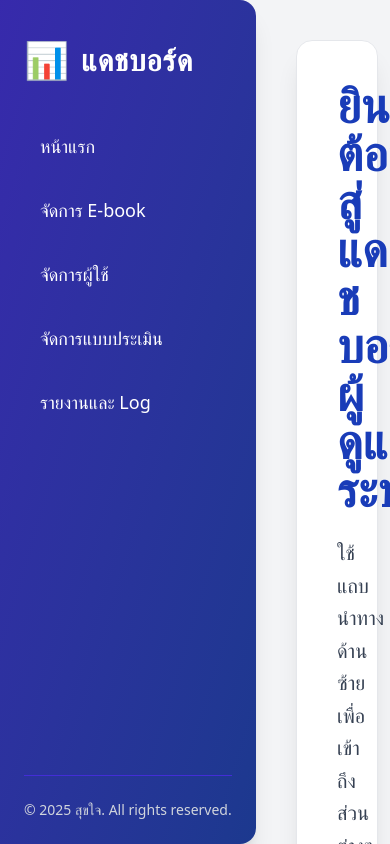
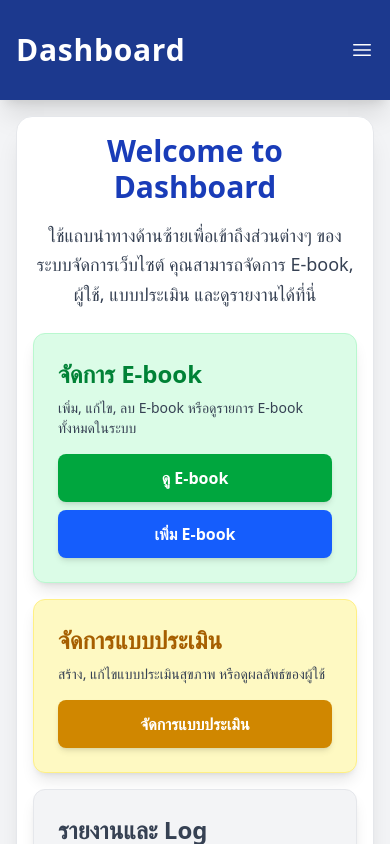
Before and after one commit to PATIPANPSS/mental-health-app, a React (Vite) app: page /dashboard in a window 390 px wide. Built offline with nearby package versions, Linux system fonts and the light colour scheme.

Commit message:
Responsive Dashboard page and Main app

```diff
--- a/src/pages/Dashboard.jsx
+++ b/src/pages/Dashboard.jsx
@@ -1,141 +1,189 @@
-import React from 'react'
-import { Link } from 'react-router-dom'
-
+import React, { useState } from "react";
+import { Link } from "react-router-dom";
 
 const Dashboard = () => {
+  const [isSldebar, setIsSidebar] = useState(false);
   return (
-    <div className="flex h-screen bg-gray-100 font-sans">
+    <div className="flex flex-col md:flex-row h-screen bg-gray-100">
+      {/* Mobile Sidebar Toggle Button */}
+      {/* <div className="bg-blue-400 text-white p-4 flex justify-between items-center md:hidden">
+        <h2 className="text-xl font-bold">Dashboard</h2>
+        <button onClick={() => setIsSidebar(!isSldebar)}>
+          {isSldebar ? (
+
+            <svg
+              xmlns="http://www.w3.org/2000/svg"
+              fill="none"
+              viewBox="0 0 24 24"
+              strokeWidth={1.5}
+              stroke="currentColor"
+              className="size-6"
+            >
+              <path
+                strokeLinecap="round"
+                strokeLinejoin="round"
+                d="M6 18 18 6M6 6l12 12"
+              />
+            </svg>
+          ) : (
+            <svg
+              xmlns="http://www.w3.org/2000/svg"
+              fill="none"
+              viewBox="0 0 24 24"
+              strokeWidth={1.5}
+              stroke="currentColor"
+              className="size-6"
+            >
+              <path
+                strokeLinecap="round"
+                strokeLinejoin="round"
+                d="M3.75 6.75h16.5M3.75 12h16.5m-16.5 5.25h16.5"
+              />
+            </svg>
+          )}
+        </button>
+      </div> */}
+
       {/* Sidebar */}
-      <aside className="w-64 bg-gradient-to-br from-indigo-800 to-blue-900 text-white shadow-xl flex flex-col p-6 rounded-r-2xl">
-        <div className="flex items-center mb-10 mt-4">
-          <span className="text-4xl">📊</span>
-          <h2 className="text-3xl font-bold ml-3 tracking-wide">แดชบอร์ด</h2>
+      <aside className="w-full md:w-64 bg-blue-900 text-white shadow-xl flex flex-col p-4">
+        <div className="flex items-center mb-4 md:mb-10 mt-4 justify-between md:justify-start">
+          <h2 className="text-3xl font-bold md:ml-3 tracking-wide">
+            Dashboard
+          </h2>
+          <button
+            onClick={() => setIsSidebar(!isSldebar)}
+            className="md:hidden transition duration-300 hover:scale-120"
+          >
+            {isSldebar ? (
+              <svg
+                xmlns="http://www.w3.org/2000/svg"
+                fill="none"
+                viewBox="0 0 24 24"
+                strokeWidth={1.5}
+                stroke="currentColor"
+                className="size-6"
+              >
+                <path
+                  strokeLinecap="round"
+                  strokeLinejoin="round"
+                  d="M6 18 18 6M6 6l12 12"
+                />
+              </svg>
+            ) : (
+              <svg
+                xmlns="http://www.w3.org/2000/svg"
+                fill="none"
+                viewBox="0 0 24 24"
+                strokeWidth={1.5}
+                stroke="currentColor"
+                className="size-6"
+              >
+                <path
+                  strokeLinecap="round"
+                  strokeLinejoin="round"
+                  d="M3.75 6.75h16.5M3.75 12h16.5m-16.5 5.25h16.5"
+                />
+              </svg>
+            )}
+          </button>
         </div>
-        <nav className="flex-1">
-          <ul className="space-y-3">
+
+        <nav
+          className={`flex-1 md:flex-col flex flex-wrap md:flex-nowrap justify-center md:justify-start ${
+            isSldebar ? "flex" : "hidden"
+          } md:flex`}
+        >
+          <ul className="space-x-2 md:space-x-0 space-y-2 md:space-y-3">
             <li>
               <Link
-                to="/"
-                className="flex items-center py-3 px-4 rounded-lg text-lg font-medium hover:bg-indigo-700 transition duration-200"
+                to="/ebook"
+                className="flex py-3 md:px-4 px-30 text-lg font-medium hover:bg-blue-950 transition duration-200 hover:scale-105"
               >
-                {/* <HomeIcon className="h-6 w-6 mr-3" /> */}
-                หน้าแรก
-              </Link>
-            </li>
-            <li>
-              <Link
-                to="/info" // ลิงก์ไปยังหน้ารายการ E-book
-                className="flex items-center py-3 px-4 rounded-lg text-lg font-medium hover:bg-indigo-700 transition duration-200"
-              >
-                {/* <BookOpenIcon className="h-6 w-6 mr-3" /> */}
                 จัดการ E-book
               </Link>
             </li>
+
             <li>
-              <button
-                onClick={() => alert('ฟังก์ชันจัดการผู้ใช้ยังไม่พร้อมใช้งาน')}
-                className="flex items-center w-full text-left py-3 px-4 rounded-lg text-lg font-medium hover:bg-indigo-700 transition duration-200"
+              <Link
+                to="/ebook"
+                className="flex py-3 md:px-4 px-30 text-lg font-medium hover:bg-blue-950 transition duration-200 hover:scale-105"
               >
-                {/* <UserGroupIcon className="h-6 w-6 mr-3" /> */}
-                จัดการผู้ใช้
-              </button>
+                จัดการแบบประเมิน
+              </Link>
             </li>
+
             <li>
-              <button
-                onClick={() => alert('ฟังก์ชันจัดการแบบประเมินยังไม่พร้อมใช้งาน')}
-                className="flex items-center w-full text-left py-3 px-4 rounded-lg text-lg font-medium hover:bg-indigo-700 transition duration-200"
+              <Link
+                to="/ebook"
+                className="flex py-3 md:px-4 px-30 text-lg font-medium hover:bg-blue-950 transition duration-200 hover:scale-105"
               >
-                {/* <DocumentTextIcon className="h-6 w-6 mr-3" /> */}
-                จัดการแบบประเมิน
-              </button>
+                รายงานและ Log
+              </Link>
             </li>
-            <li>
-              <button
-                onClick={() => alert('ฟังก์ชันรายงานยังไม่พร้อมใช้งาน')}
-                className="flex items-center w-full text-left py-3 px-4 rounded-lg text-lg font-medium hover:bg-indigo-700 transition duration-200"
-              >
-                {/* <ChartBarIcon className="h-6 w-6 mr-3" /> */}
-                รายงานและ Log
-              </button>
-            </li>
+
+            <div className="mt-auto pt-6 border-t border-indigo-700 text-gray-300 text-sm">
+              <div className="text-center">
+                <button className="bg-red-500 px-4 py-2 rounded-sm cursor-pointer">
+                  LogOut
+                </button>
+              </div>
+            </div>
           </ul>
         </nav>
-        <div className="mt-auto pt-6 border-t border-indigo-700 text-gray-300 text-sm">
-          <p>&copy; {new Date().getFullYear()} สุขใจ. All rights reserved.</p>
-        </div>
       </aside>
 
       {/* Main Content */}
-      <main className="flex-1 p-10 overflow-auto">
-        <div className="bg-white p-10 rounded-2xl shadow-xl border border-gray-200 min-h-full">
-          <h2 className="text-5xl font-extrabold text-blue-800 mb-6 text-center">
-            ยินดีต้อนรับสู่ แดชบอร์ดผู้ดูแลระบบ
+      <main className="flex-1 p-4 lg:p-10 overflow-auto">
+        <div className="bg-white p-4 lg:p-10 rounded-2xl shadow-xl border border-gray-200 min-h-full">
+          <h2 className="text-3xl lg:text-5xl font-extrabold text-blue-800 mb-4 lg:mb-6 text-center">
+            Welcome to Dashboard
           </h2>
-          <p className="text-xl text-gray-700 mb-10 text-center leading-relaxed max-w-3xl mx-auto">
+          <p className="text-lg lg:text-xl text-gray-700 mb-6 md:mb-10 text-center leading-relaxed max-w-3xl mx-auto">
             ใช้แถบนำทางด้านซ้ายเพื่อเข้าถึงส่วนต่างๆ ของระบบจัดการเว็บไซต์
             คุณสามารถจัดการ E-book, ผู้ใช้, แบบประเมิน และดูรายงานได้ที่นี่
           </p>
 
-          <div className="grid grid-cols-1 md:grid-cols-2 lg:grid-cols-3 gap-8 mt-10">
+          <div className="grid grid-cols-1 lg:grid-cols-2 xl:grid-cols-3 gap-4 md:gap-8 mt-6 md:mt-10">
             {/* การ์ดสำหรับจัดการ E-book */}
-            <div className="bg-gradient-to-br from-green-50 to-green-100 p-8 rounded-xl shadow-lg border border-green-200 hover:shadow-xl transition-all duration-300 transform hover:-translate-y-1 flex flex-col justify-between">
+            <div className="bg-green-100 p-6 lg:p-8 rounded-xl shadow-lg border border-green-200 hover:shadow-xl transition-all duration-300 transform hover:-translate-y-1 flex flex-col justify-between">
               <div>
-                <h3 className="text-3xl font-bold text-green-700 mb-4 flex items-center">
-                  {/* <BookOpenIcon className="h-8 w-8 mr-3" /> */}
+                <h3 className="text-2xl lg:text-3xl font-bold text-green-700 mb-2 md:mb-4 flex items-center">
                   จัดการ E-book
                 </h3>
-                <p className="text-gray-700 mb-6">
+                <p className="text-gray-700 mb-4 lg:mb-6 text-sm lg:text-base">
                   เพิ่ม, แก้ไข, ลบ E-book หรือดูรายการ E-book ทั้งหมดในระบบ
                 </p>
               </div>
-              <div className="flex space-x-4 mt-auto">
+              <div className="flex flex-col lg:flex-row space-y-2 lg:space-y-0 lg:space-x-4  mt-auto">
                 <Link
                   to="/info"
-                  className="bg-green-600 hover:bg-green-700 text-white font-semibold py-3 px-6 rounded-lg shadow-md transition duration-300 ease-in-out transform hover:scale-105"
+                  className="bg-green-600 hover:bg-green-700 text-white font-semibold py-3 px-4 lg:px-2 rounded-lg shadow-md transition duration-300 ease-in-out transform hover:scale-105 text-center"
                 >
                   ดู E-book
                 </Link>
                 <Link
                   to="/add-ebook"
-                  className="bg-blue-600 hover:bg-blue-700 text-white font-semibold py-3 px-6 rounded-lg shadow-md transition duration-300 ease-in-out transform hover:scale-105"
+                  className="bg-blue-600 hover:bg-blue-700 text-white font-semibold py-3 px-4 rounded-lg shadow-md transition duration-300 ease-in-out transform hover:scale-105 text-center"
                 >
                   เพิ่ม E-book
                 </Link>
               </div>
             </div>
 
-            {/* การ์ดสำหรับจัดการผู้ใช้ */}
-            <div className="bg-gradient-to-br from-purple-50 to-purple-100 p-8 rounded-xl shadow-lg border border-purple-200 hover:shadow-xl transition-all duration-300 transform hover:-translate-y-1 flex flex-col justify-between">
+            {/* การ์ดสำหรับจัดการแบบประเมิน */}
+            <div className="bg-yellow-100 p-6 md:p-8 rounded-xl shadow-lg border border-yellow-200 hover:shadow-xl transition-all duration-300 transform hover:-translate-y-1 flex flex-col justify-between">
               <div>
-                <h3 className="text-3xl font-bold text-purple-700 mb-4 flex items-center">
-                  {/* <UserGroupIcon className="h-8 w-8 mr-3" /> */}
-                  จัดการผู้ใช้
-                </h3>
-                <p className="text-gray-700 mb-6">
-                  ดูข้อมูลผู้ใช้, จัดการสิทธิ์การเข้าถึง, หรือลบบัญชีผู้ใช้
-                </p>
-              </div>
-              <button
-                onClick={() => alert('ฟังก์ชันจัดการผู้ใช้ยังไม่พร้อมใช้งาน')}
-                className="bg-purple-600 hover:bg-purple-700 text-white font-semibold py-3 px-6 rounded-lg shadow-md transition duration-300 ease-in-out transform hover:scale-105 mt-auto"
-              >
-                จัดการผู้ใช้
-              </button>
-            </div>
-
-            {/* การ์ดสำหรับจัดการแบบประเมิน */}
-            <div className="bg-gradient-to-br from-yellow-50 to-yellow-100 p-8 rounded-xl shadow-lg border border-yellow-200 hover:shadow-xl transition-all duration-300 transform hover:-translate-y-1 flex flex-col justify-between">
-              <div>
-                <h3 className="text-3xl font-bold text-yellow-700 mb-4 flex items-center">
-                  {/* <DocumentTextIcon className="h-8 w-8 mr-3" /> */}
+                <h3 className="text-2xl lg:text-3xl font-bold text-yellow-700 mb-2 lg:mb-4 flex items-center">
                   จัดการแบบประเมิน
                 </h3>
-                <p className="text-gray-700 mb-6">
+                <p className="text-gray-700 mb-4 lg:mb-6 text-sm lg:text-base">
                   สร้าง, แก้ไขแบบประเมินสุขภาพ หรือดูผลลัพธ์ของผู้ใช้
                 </p>
               </div>
               <button
-                onClick={() => alert('ฟังก์ชันจัดการแบบประเมินยังไม่พร้อมใช้งาน')}
+                onClick={() =>
+                  alert("ฟังก์ชันจัดการแบบประเมินยังไม่พร้อมใช้งาน")
+                }
                 className="bg-yellow-600 hover:bg-yellow-700 text-white font-semibold py-3 px-6 rounded-lg shadow-md transition duration-300 ease-in-out transform hover:scale-105 mt-auto"
               >
                 จัดการแบบประเมิน
@@ -143,35 +191,28 @@ const Dashboard = () => {
             </div>
 
             {/* การ์ดสำหรับดู Log/Activity */}
-            <div className="bg-gradient-to-br from-gray-50 to-gray-100 p-8 rounded-xl shadow-lg border border-gray-200 hover:shadow-xl transition-all duration-300 transform hover:-translate-y-1 flex flex-col justify-between">
+            <div className="bg-gray-100 p-6 lg:p-8 rounded-xl shadow-lg border border-gray-200 hover:shadow-xl transition-all duration-300 transform hover:-translate-y-1 flex flex-col justify-between">
               <div>
-                <h3 className="text-3xl font-bold text-gray-700 mb-4 flex items-center">
+                <h3 className="text-2xl lg:text-3xl font-bold text-gray-700 mb-2 lg:mb-4 flex items-center">
                   {/* <ChartBarIcon className="h-8 w-8 mr-3" /> */}
                   รายงานและ Log
                 </h3>
-                <p className="text-gray-700 mb-6">
+                <p className="text-gray-700 mb-4 lg:mb-6 text-sm lg:text-base">
                   ดูบันทึกกิจกรรม, สถิติการใช้งาน หรือรายงานต่างๆ
                 </p>
               </div>
               <button
-                onClick={() => alert('ฟังก์ชันรายงานยังไม่พร้อมใช้งาน')}
+                onClick={() => alert("ฟังก์ชันรายงานยังไม่พร้อมใช้งาน")}
                 className="bg-gray-600 hover:bg-gray-700 text-white font-semibold py-3 px-6 rounded-lg shadow-md transition duration-300 ease-in-out transform hover:scale-105 mt-auto"
               >
                 ดูรายงาน
               </button>
             </div>
           </div>
-
-          <div className="mt-16 p-8 bg-blue-50 rounded-xl border border-blue-200 text-blue-800 text-center shadow-inner">
-            <p className="font-semibold text-lg">
-              <span className="text-2xl">💡</span>
-              นี่คือโครงสร้างเริ่มต้นของแดชบอร์ด คุณสามารถเพิ่มฟังก์ชันการจัดการข้อมูลสำหรับแต่ละส่วนได้ในภายหลัง
-            </p>
-          </div>
         </div>
       </main>
     </div>
-  )
-}
+  );
+};
 
-export default Dashboard
+export default Dashboard;
```
Also changed, not shown: src/components/Navbar.jsx (+79 -9 lines).
